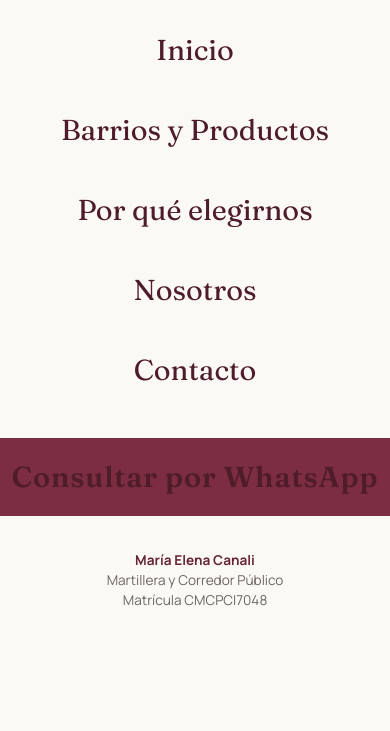
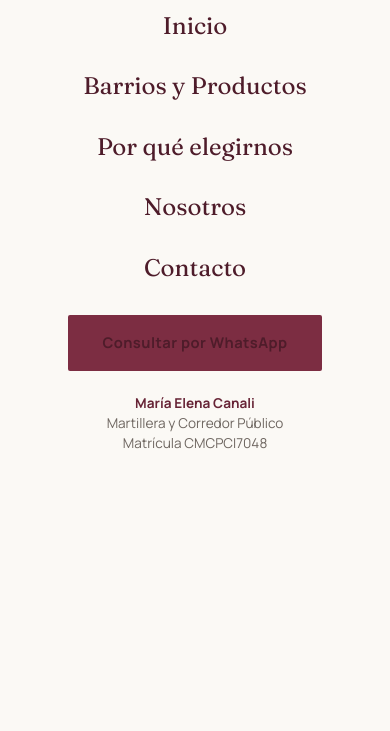
Before and after one commit to eperondi2015/WebGrupoMEC, a plain HTML site: page emprendimiento.html in a window 390 px wide. Both pictures are taken after a click on the button "Abrir menú". Shown: the part 103-834 px from the top of the page. Drawn offline with Linux system fonts and the light colour scheme.

Commit message:
Add files via upload

```diff
--- a/css/style.css
+++ b/css/style.css
@@ -577,44 +577,38 @@
 /* ---------- 12. DETALLE DE EMPRENDIMIENTO ---------- */
 .dev-hero{
   position:relative;
-  height:40vh;min-height:340px;max-height:420px;
-  display:flex;align-items:flex-end;
-  color:#fff;
-  overflow:hidden;
+  padding:150px 0 44px;
+  background:var(--beige-100);
+  border-bottom:1px solid var(--beige-200);
 }
-.dev-hero__bg{position:absolute;inset:0;z-index:0;}
-.dev-hero__bg::after{
-  content:"";position:absolute;inset:0;
-  background:linear-gradient(180deg, rgba(38,25,20,.15) 0%, rgba(30,17,13,.82) 100%);
-}
-.dev-hero__content{position:relative;z-index:1;padding-bottom:40px;}
+.dev-hero__content{position:relative;z-index:1;}
 .breadcrumb{
   display:flex;align-items:center;gap:8px;flex-wrap:wrap;
-  font-size:.82rem;color:rgba(255,255,255,.7);margin-bottom:22px;
+  font-size:.82rem;color:var(--gray-600);margin-bottom:22px;
 }
-.breadcrumb a{color:rgba(255,255,255,.85);transition:color .3s;}
-.breadcrumb a:hover{color:var(--gold-500);}
-.breadcrumb span[aria-current]{color:#fff;font-weight:600;}
+.breadcrumb a{color:var(--bordo-700);transition:color .3s;}
+.breadcrumb a:hover{color:var(--bordo-900);}
+.breadcrumb span[aria-current]{color:var(--gray-900);font-weight:600;}
 .back-link{
   display:inline-flex;align-items:center;gap:7px;
   font-size:.82rem;font-weight:600;
-  color:rgba(255,255,255,.72);
+  color:var(--gray-600);
   margin-bottom:20px;
   transition:color .3s;
 }
-.back-link:hover{color:#fff;}
+.back-link:hover{color:var(--bordo-700);}
 .back-link svg{width:14px;height:14px;}
 .dev-hero__status{
   display:inline-block;background:var(--gold-500);color:var(--bordo-900);
   font-size:.72rem;font-weight:700;letter-spacing:.06em;text-transform:uppercase;
   padding:7px 16px;border-radius:2px;margin-bottom:18px;
 }
-.dev-hero h1{color:#fff;font-size:clamp(1.9rem,3.6vw,2.8rem);margin-bottom:8px;}
+.dev-hero h1{color:var(--bordo-900);font-size:clamp(1.9rem,3.6vw,2.8rem);margin-bottom:8px;}
 .dev-hero__loc{
   display:flex;align-items:center;gap:8px;
-  color:rgba(255,255,255,.85);font-size:1rem;
+  color:var(--gray-600);font-size:1rem;
 }
-.dev-hero__loc svg{width:18px;height:18px;}
+.dev-hero__loc svg{width:18px;height:18px;color:var(--bordo-700);}
 
 .quickfacts{
   background:var(--white);
@@ -769,14 +763,17 @@
     background:var(--beige-050);
     z-index:1050;
     flex-direction:column;
-    align-items:center;justify-content:center;
-    gap:34px;
+    align-items:center;justify-content:flex-start;
+    gap:22px;
+    padding:110px 24px 40px;
+    overflow-y:auto;
+    -webkit-overflow-scrolling:touch;
     transform:translateY(-100%);
     transition:transform .5s var(--ease);
   }
   .nav-mobile.is-open{transform:translateY(0);}
-  .nav-mobile a{font-family:var(--font-display);font-size:1.8rem;color:var(--bordo-900);}
-  .nav-mobile .btn{margin-top:10px;}
+  .nav-mobile a{font-family:var(--font-display);font-size:1.5rem;color:var(--bordo-900);}
+  .nav-mobile .btn{margin-top:6px;font-family:var(--font-body);font-size:.92rem;}
   .nav-mobile__license{
     display:flex;
     flex-direction:column;
@@ -792,5 +789,5 @@
 @media (max-width:600px){
   .container{padding:0 20px;}
   .benefits{grid-template-columns:1fr 1fr;}
-  .dev-hero{align-items:flex-end;height:auto;min-height:320px;}
+  .dev-hero{padding:130px 0 32px;}
 }
--- a/js/main.js
+++ b/js/main.js
@@ -55,14 +55,25 @@
   const toggle = document.querySelector(".menu-toggle");
   const nav = document.querySelector(".nav-mobile");
   if(!toggle || !nav) return;
+
+  const lockBody = () => {
+    document.documentElement.style.overflow = "hidden";
+    document.body.style.overflow = "hidden";
+  };
+  const unlockBody = () => {
+    document.documentElement.style.overflow = "";
+    document.body.style.overflow = "";
+  };
+
   toggle.addEventListener("click", () => {
+    const willOpen = !nav.classList.contains("is-open");
     nav.classList.toggle("is-open");
-    document.body.style.overflow = nav.classList.contains("is-open") ? "hidden" : "";
+    willOpen ? lockBody() : unlockBody();
   });
   nav.querySelectorAll("a").forEach(link => {
     link.addEventListener("click", () => {
       nav.classList.remove("is-open");
-      document.body.style.overflow = "";
+      unlockBody();
     });
   });
 }
@@ -143,11 +154,9 @@
   if(metaDesc) metaDesc.setAttribute("content", dev.shortDescription);
 
   const facts = dev.quickFacts || [dev.lots, dev.surface, dev.location];
-  const heroMedia = mediaFor(dev.image);
 
   root.innerHTML = `
     <section class="dev-hero">
-      <div class="dev-hero__bg ${heroMedia.cls}" style="${heroMedia.style}"></div>
       <div class="container dev-hero__content">
         <a href="index.html#barrios" class="back-link">
           <svg viewBox="0 0 24 24" fill="none"><path d="M19 12H5M11 18l-6-6 6-6" stroke="currentColor" stroke-width="2" stroke-linecap="round" stroke-linejoin="round"/></svg>
```
